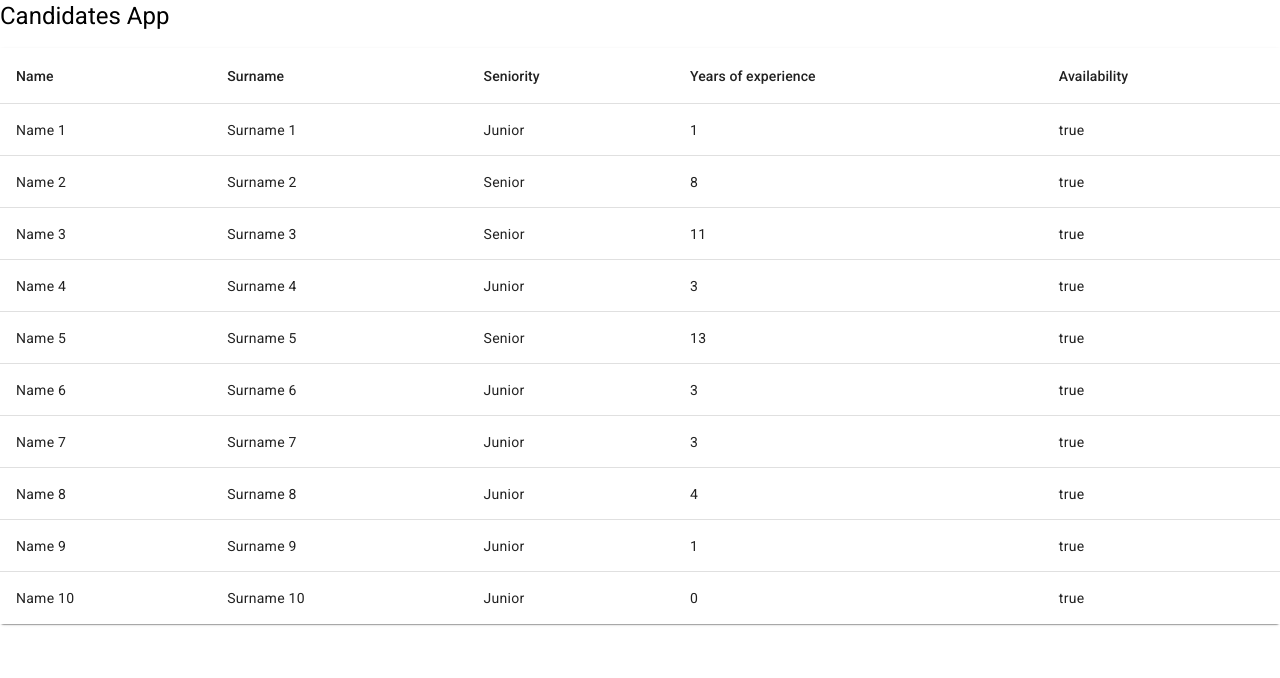
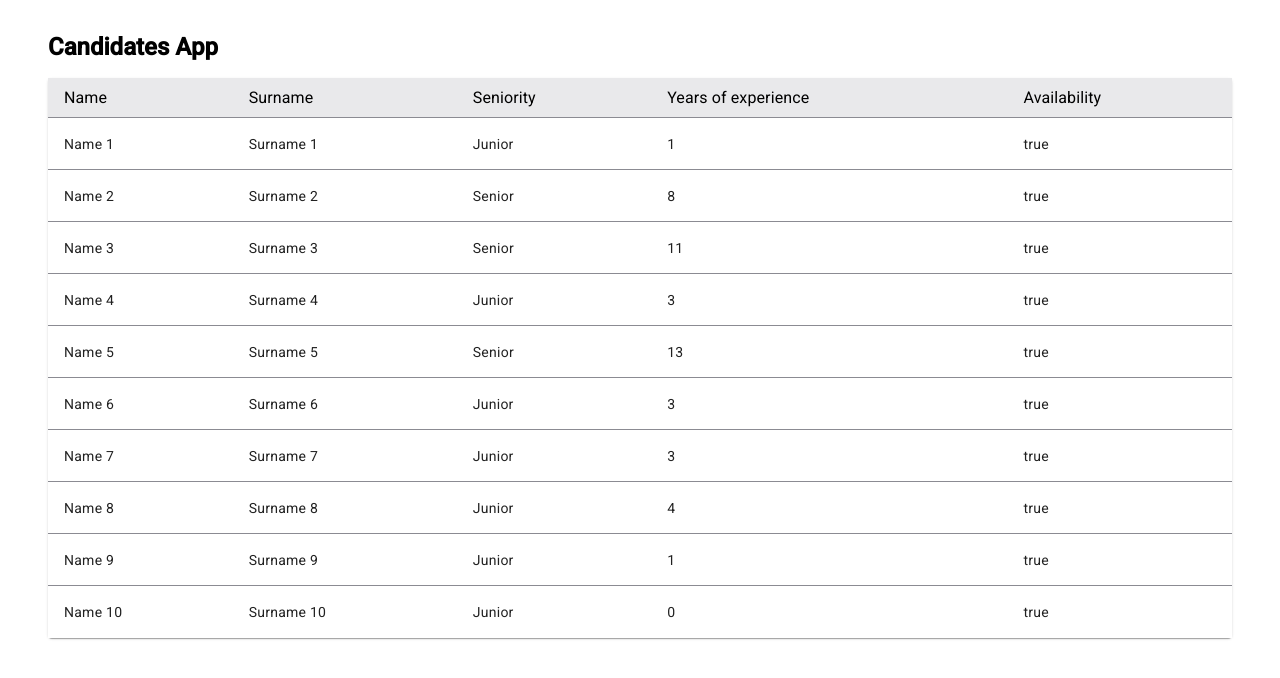
Before and after one commit to appledelux/candidates-app, an Angular app: page /candidates in a window 1280 px wide. Shown: the top 678 px of the page. Built offline with nearby package versions, Linux system fonts and the light colour scheme.

Commit message:
(FEAT): Improve Styles

```diff
--- a/src/app/app.component.html
+++ b/src/app/app.component.html
@@ -1,4 +1,4 @@
-<div>
+<div class="page-container">
   <div>
     <h1>Candidates App</h1>
   </div>
--- a/src/app/app.component.scss
+++ b/src/app/app.component.scss
@@ -0,0 +1,8 @@
+.page-container {
+  margin: 32px 48px 64px;
+
+  h1 {
+    font-weight: 700;
+    line-height: 1.25;
+  }
+}
--- a/src/app/components/candidate-details/candidate-details.component.html
+++ b/src/app/components/candidate-details/candidate-details.component.html
@@ -1,16 +1,15 @@
-<div>
-  <form [formGroup]="candidateFG">
-    <mat-form-field>
+<form class="cd-form" [formGroup]="candidateFG">
+  <mat-form-field appearance="outline">
     <mat-label>Name</mat-label>
     <input matInput formControlName="name">
   </mat-form-field>
 
-    <mat-form-field>
+  <mat-form-field appearance="outline">
     <mat-label>Surname</mat-label>
     <input matInput formControlName="surname">
   </mat-form-field>
 
-    <mat-form-field>
+  <mat-form-field appearance="outline">
     <mat-label>Seniority</mat-label>
     <mat-select formControlName="seniority">
       <mat-option *ngFor="let item of options" [value]="item">
@@ -19,16 +18,13 @@
     </mat-select>
   </mat-form-field>
 
-    <mat-form-field>
+  <mat-form-field appearance="outline">
     <mat-label>Years of experience</mat-label>
     <input matInput formControlName="yearsExperience">
   </mat-form-field>
 
-    <!-- <mat-form-field>
-      <mat-slide-toggle formControlName="availability" color="primary">
+  <mat-slide-toggle formControlName="availability" color="primary" readonly>
     Availability
   </mat-slide-toggle>
-    </mat-form-field> -->
 
 </form>
-</div>
--- a/src/app/components/candidate-details/candidate-details.component.scss
+++ b/src/app/components/candidate-details/candidate-details.component.scss
@@ -0,0 +1,12 @@
+.cd-form {
+  display: flex;
+  flex-direction: column;
+  margin: 10px;
+
+  .mat-mdc-form-field {
+  }
+
+  .mat-mdc-form-field-label {
+    color: var(--color-text-muted);
+  }
+}
--- a/src/app/components/candidates-modal/candidates-modal.component.scss
+++ b/src/app/components/candidates-modal/candidates-modal.component.scss
@@ -0,0 +1,4 @@
+h3 {
+  font-weight: 500;
+  line-height: 1.25;
+}
--- a/src/app/components/candidates-table/candidates-table.component.html
+++ b/src/app/components/candidates-table/candidates-table.component.html
@@ -24,6 +24,7 @@
         {{element.yearsExperience}}
       </td>
     </ng-container>
+
     <ng-container matColumnDef="availability">
       <th mat-header-cell *matHeaderCellDef aria-label="Availability">Availability</th>
       <td mat-cell *matCellDef="let element">
--- a/src/app/components/candidates-table/candidates-table.component.scss
+++ b/src/app/components/candidates-table/candidates-table.component.scss
@@ -1,3 +1,24 @@
+.mat-mdc-table {
+  background: var(--color-neutral-0);
+  width: 100%;
+}
+
+tr.mat-mdc-header-row {
+  background-color: var(--color-neutral-50);
+  height: 40px;
+}
+
+th.mat-mdc-header-cell,
+td.mat-mdc-cell {
+  border-bottom-color: var(--color-border);
+}
+
+.mat-mdc-header-cell {
+  font-size: var(--font-size-200);
+  color: var(--color-text-default);
+  font-weight: var(--font-weight-normal);
+}
+
 .element-row {
   &:hover,
   &:focus {
--- a/src/styles.scss
+++ b/src/styles.scss
@@ -1,4 +1,19 @@
 /* You can add global styles to this file, and also import other style files */
+
 @import "variables";
-html, body { height: 100%; }
-body { margin: 0; font-family: Roboto, "Helvetica Neue", sans-serif; }
+
+html,
+body {
+  height: 100%;
+  width: 100%;
+  padding: 0;
+  margin: 0;
+}
+
+body {
+  min-height: 100vh;
+  color: #000;
+  display: flex;
+  flex-direction: column;
+  font-family: Roboto, "Helvetica Neue", sans-serif;
+}
--- a/src/variables.css
+++ b/src/variables.css
@@ -1,3 +1,10 @@
 :root {
   --color--primary-100: #bde7e2;
+  --color-neutral-0: #ffffff;
+  --color-neutral-50: #e9e9eb;
+  --color-border: #8b8b92;
+  --font-size-200: 1rem;
+  --color-text-default: #000000;
+  --font-weight-normal: 400;
+  --color-text-muted: #66666c;
 }
```
Lines whose indentation alone changed are shown as unchanged.
